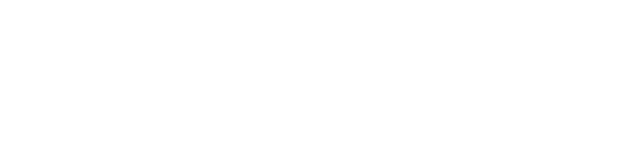
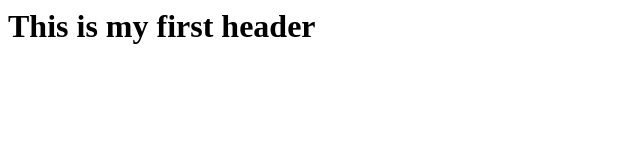
Before and after one commit to okolex72/alexander, a plain HTML site: page index.html in a window 1280 px wide. Shown: the whole page, without its empty margins (0-640 px from the left). Drawn offline with Linux system fonts and the light colour scheme.

Commit message:
introduced the header in index.html

```diff
--- a/index.html
+++ b/index.html
@@ -1,3 +1,7 @@
 <html>
 
+	<head>
+		<H1>This is my first header</H1>
+	</head>
+
 </html>
```
